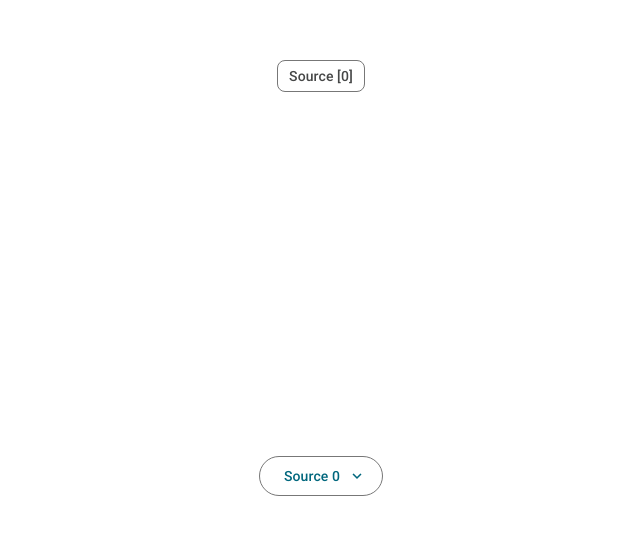
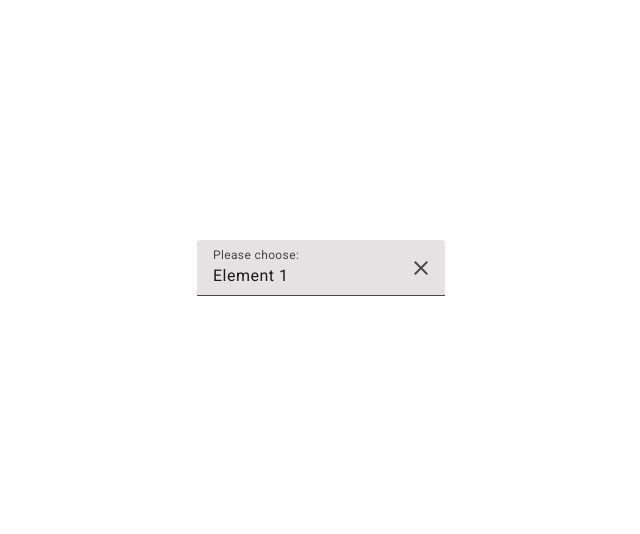
Before and after one commit to ftischler/angular-18-m3, an Angular app: page / in a window 1280 px wide. Shown: the part 122-656 px from the top of the page, without its empty margins (319-959 px from the left). Built offline with nearby package versions, Linux system fonts and the light colour scheme.

Commit message:
material select with custom icon

```diff
--- a/src/app/app.component.html
+++ b/src/app/app.component.html
@@ -1,52 +1,9 @@
-<div>
-  <mat-chip [matMenuTriggerFor]="menu"
-    >Source [{{ amountSelected() }}]</mat-chip
-  >
-  <button mat-stroked-button [matMenuTriggerFor]="menu">
-    Source {{ amountSelected()
-    }}<mat-icon iconPositionEnd matButtonIcon>keyboard_arrow_down</mat-icon>
-  </button>
-  <mat-menu #menu>
-    <form [formGroup]="formGroup">
-      <ul>
-        <li mat-menu-item role="menuitemcheckbox">
-          <mat-checkbox
-            formControlName="element1"
-            (click)="$event.stopPropagation()"
-            >Element 1</mat-checkbox
-          >
-        </li>
-        <li mat-menu-item role="menuitemcheckbox">
-          <mat-checkbox
-            formControlName="element2"
-            (click)="$event.stopPropagation()"
-            >Element 2</mat-checkbox
-          >
-        </li>
-        <li mat-menu-item role="menuitemcheckbox">
-          <mat-checkbox
-            formControlName="element3"
-            (click)="$event.stopPropagation()"
-            >Element 3</mat-checkbox
-          >
-        </li>
-        <ul [formGroup]="formGroup.controls.element4">
-          <li mat-menu-item role="menuitemcheckbox">
-            <mat-checkbox
-              formControlName="subElement1"
-              (click)="$event.stopPropagation()"
-              >Subelement 1</mat-checkbox
-            >
-          </li>
-          <li mat-menu-item role="menuitemcheckbox">
-            <mat-checkbox
-              formControlName="subElement2"
-              (click)="$event.stopPropagation()"
-              >Subelement 2</mat-checkbox
-            >
-          </li>
-        </ul>
-      </ul>
-    </form>
-  </mat-menu>
-</div>
+<mat-form-field>
+  <mat-label>Please choose:</mat-label>
+  <mat-icon matIconSuffix>close</mat-icon>
+  <mat-select [formControl]="control">
+    <mat-option value="element1">Element 1</mat-option>
+    <mat-option value="element2">Element 2</mat-option>
+    <mat-option value="element3">Element 3</mat-option>
+  </mat-select>
+</mat-form-field>
--- a/src/app/app.component.scss
+++ b/src/app/app.component.scss
@@ -1,17 +1,7 @@
-div {
-  width: 100%;
+:host {
+  display: grid;
   height: 100%;
-  display: grid;
   place-items: center;
 }
 
-ul {
-  list-style-type: none;
-  margin-left: 0;
-  padding: 0;
-
-  & > ul {
-    padding-left: 20px;
-    padding-right: 20px;
-  }
-}
+// Styles for the select with custom trigger icons are in styles.scss so we have no need for ng-deep
--- a/src/app/app.component.ts
+++ b/src/app/app.component.ts
@@ -1,84 +1,30 @@
-import { Component, inject } from '@angular/core';
-import { RouterOutlet } from '@angular/router';
+import { Component } from '@angular/core';
 import {
-  MatCard,
-  MatCardContent,
-  MatCardHeader,
-  MatCardTitle,
-} from '@angular/material/card';
-import { MatFormField } from '@angular/material/form-field';
-import { MatInput } from '@angular/material/input';
-import { MatButton } from '@angular/material/button';
-import { NavigationComponent } from './navigation/navigation.component';
-import { KeyValuePipe, NgTemplateOutlet } from '@angular/common';
-import { MatChip } from '@angular/material/chips';
-import { MatMenu, MatMenuItem, MatMenuTrigger } from '@angular/material/menu';
-import { MatCheckbox } from '@angular/material/checkbox';
-import { FormBuilder, ReactiveFormsModule } from '@angular/forms';
-import { toSignal } from '@angular/core/rxjs-interop';
-import { map } from 'rxjs/operators';
-import { ValueOf } from 'type-fest';
+  MatFormField,
+  MatLabel,
+  MatPrefix,
+  MatSuffix,
+} from '@angular/material/form-field';
+import { MatOption, MatSelect } from '@angular/material/select';
+import { FormControl, ReactiveFormsModule } from '@angular/forms';
 import { MatIcon } from '@angular/material/icon';
 
 @Component({
   selector: 'app-root',
   standalone: true,
   imports: [
-    RouterOutlet,
-    MatCard,
-    MatCardHeader,
-    MatCardTitle,
-    MatCardContent,
+    MatLabel,
+    MatSelect,
+    MatOption,
     MatFormField,
-    MatInput,
-    MatButton,
-    NavigationComponent,
-    MatChip,
-    MatMenu,
-    MatCheckbox,
-    MatMenuItem,
-    MatMenuTrigger,
     ReactiveFormsModule,
-    KeyValuePipe,
-    NgTemplateOutlet,
     MatIcon,
+    MatPrefix,
+    MatSuffix,
   ],
   templateUrl: './app.component.html',
   styleUrl: './app.component.scss',
 })
 export class AppComponent {
-  private formBuilder = inject(FormBuilder);
-
-  formGroup = this.formBuilder.nonNullable.group({
-    element1: false,
-    element2: false,
-    element3: false,
-    element4: this.formBuilder.group({
-      subElement1: false,
-      subElement2: false,
-    }),
-  });
-
-  amountSelected = toSignal(
-    this.formGroup.valueChanges.pipe(map(() => this.getSelectedAmount())),
-    { initialValue: this.getSelectedAmount() },
-  );
-
-  getSelectedAmount(
-    parent:
-      | typeof this.formGroup.value
-      | ValueOf<typeof this.formGroup.value> = this.formGroup.value,
-  ): number {
-    let amount = 0;
-
-    for (const value of Object.values(parent)) {
-      if (typeof value === 'object') {
-        amount += this.getSelectedAmount(value);
-      } else if (value) {
-        amount++;
-      }
-    }
-
-    return amount;
-  }
+  control = new FormControl('element1');
 }
--- a/src/styles.scss
+++ b/src/styles.scss
@@ -67,3 +67,21 @@ body {
   margin: 0;
   font-family: Roboto, "Helvetica Neue", sans-serif;
 }
+
+.mat-mdc-form-field-has-icon-suffix {
+  &.mat-focused mat-icon {
+    color: var(--mat-select-focused-arrow-color);
+  }
+
+  mat-icon {
+    color: var(--mat-select-enabled-arrow-color);
+    fill: currentColor;
+  }
+
+  .mat-mdc-select {
+    // It's not possible with angular material to hide to default arrow icon, so we override it
+    .mat-mdc-select-arrow-wrapper {
+      display: none;
+    }
+  }
+}
```
